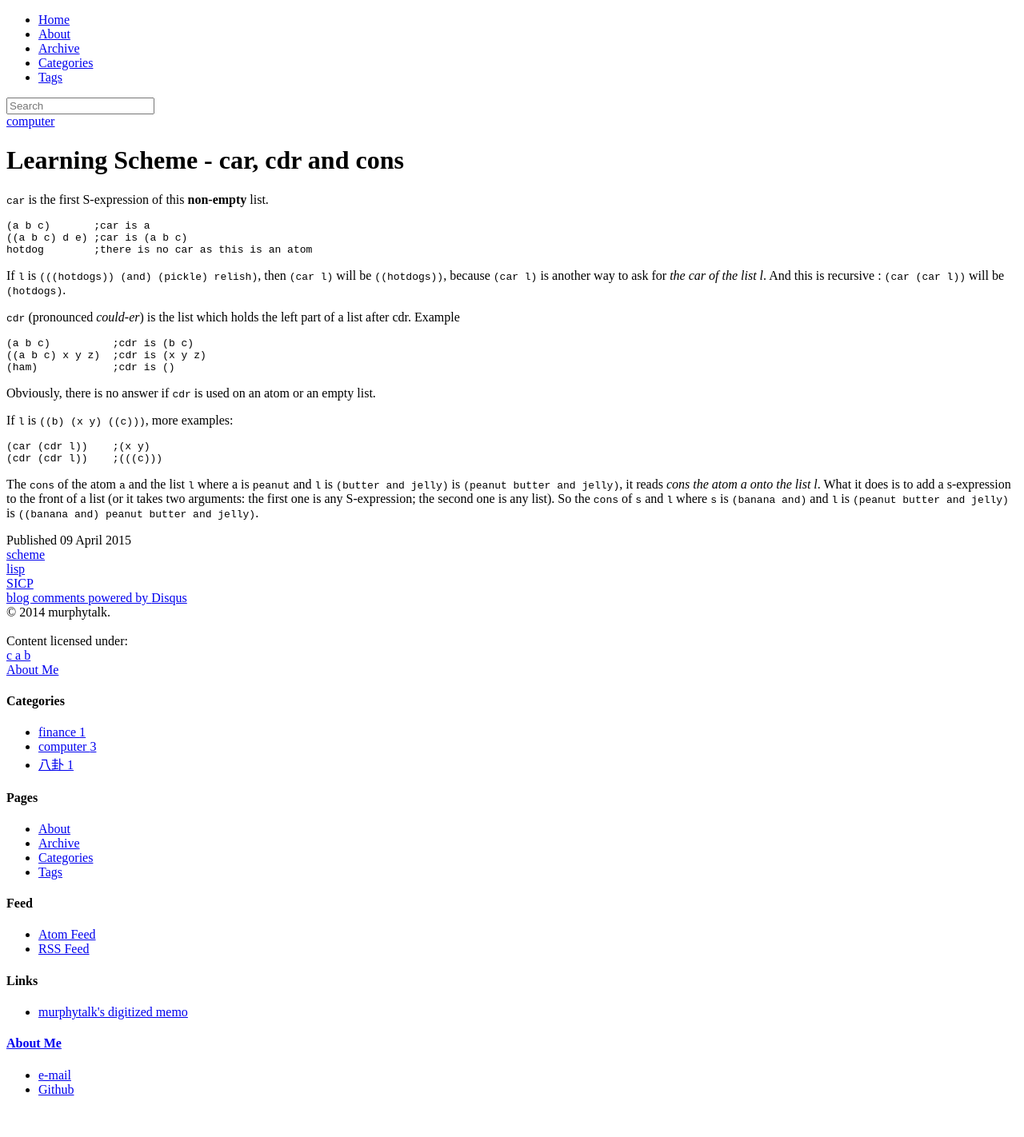
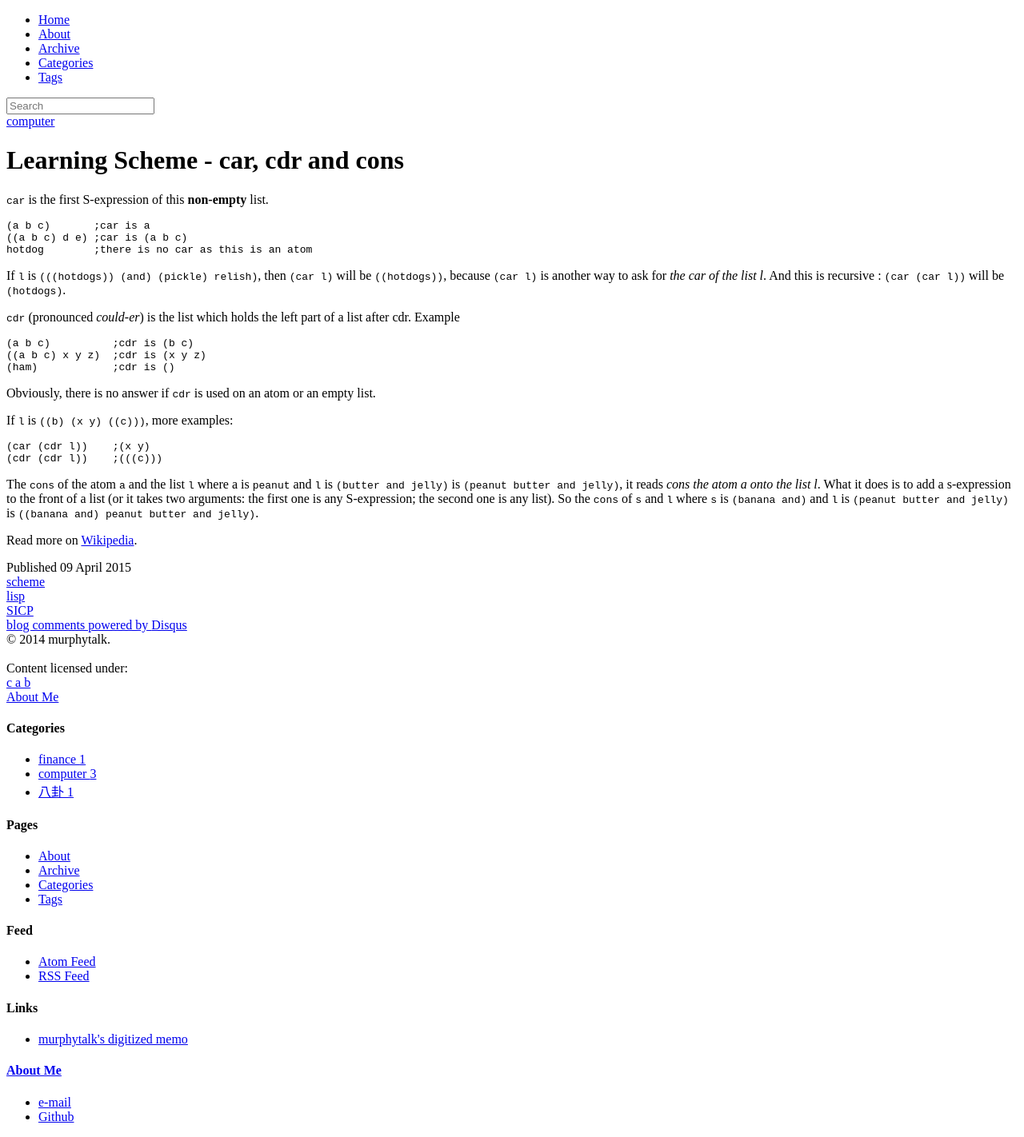
Before and after one commit to murphytalk/murphytalk.github.io, a Jekyll site: the page built from _posts/2015-04-09-learning-scheme.md, in a window 1280 px wide. Shown: the whole page at 80% size. Built offline with Jekyll 4.4.1, drawn with Linux system fonts in a browser that asks for light colours; nearby versions of some CDN libraries; library files that are not in the unit come from our copies; comment, search, counter and statistics services are not loaded; before the commit the page ends 1388 px from its top, so only the background shows below that.

Commit message:
added links to wikipedia : car, cdr and cons

```diff
--- a/_posts/2015-04-09-learning-scheme.md
+++ b/_posts/2015-04-09-learning-scheme.md
@@ -34,3 +34,5 @@ If `l` is `((b) (x y) ((c)))`, more examples:
 The `cons` of the atom `a` and the list `l` where a is `peanut` and
 `l` is `(butter and jelly)` is `(peanut butter and jelly)`, it reads *cons the atom a onto the list l*. What it does is to add a s-expression to the front of a list (or it takes two arguments:
 the first one is any S-expression; the second one is any list). So the `cons` of `s` and `l` where `s` is `(banana and)` and `l` is `(peanut butter and jelly)` is `((banana and) peanut butter and jelly)`.
+
+Read more on [Wikipedia](http://en.wikipedia.org/wiki/CAR_and_CDR).
```
